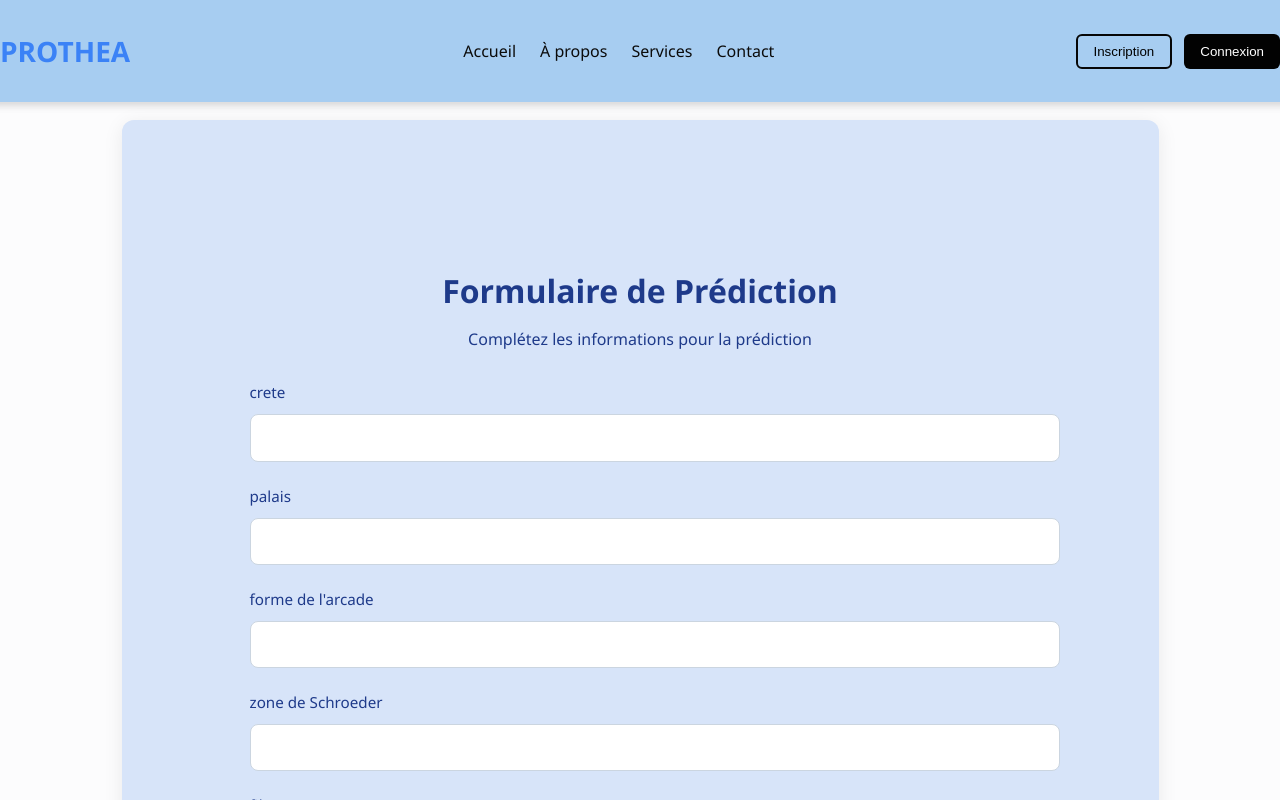
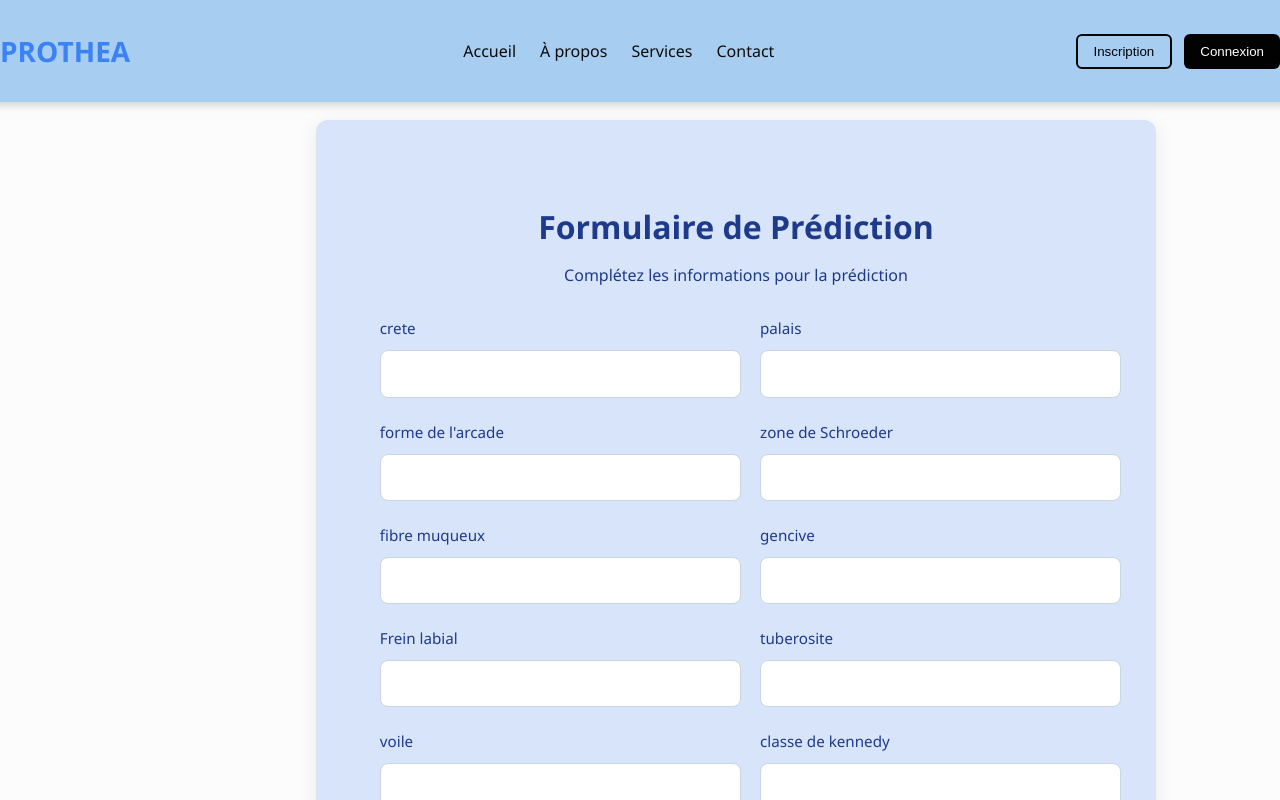
Before and after one commit to nour-laatiri/dentaire, a React (Create React App) app: page /FormDePrediction in a window 1280 px wide. Shown: the top 800 px of the page. Built offline with nearby package versions, Linux system fonts and the light colour scheme.

Commit message:
chnages have been made in the form

```diff
--- a/src/Pages/FormDePrediction/FormDePrediction.css
+++ b/src/Pages/FormDePrediction/FormDePrediction.css
@@ -9,7 +9,7 @@
   flex-direction: column;
 }
 
-  /* Header Styles (consistent with other pages) */
+/* Header Styles */
 .header {
   background-color: #a7cdf1;
   padding: 1.5rem;
@@ -31,8 +31,10 @@
 
 .form-page {
   background-color: rgb(215, 228, 249);
-    padding: 8rem;
-    width: 781px;
+  padding: 4rem;
+  width: 100%;
+  max-width: 900px;
+  margin: 0 auto;
   border-radius: 12px;
   box-shadow: 0 4px 20px rgba(0, 0, 0, 0.08);
 }
@@ -65,23 +67,23 @@
   margin-bottom: 1rem;
 }
 
-  .patient-info-summary p {
-    text-align: left;
-    margin-bottom: 0.5rem;
-    color: #1E3A8A;
-  }
-
 /* Form Layout */
-  .form {
+.prediction-form {
   display: flex;
   flex-direction: column;
-    gap: 2rem;
 }
 
 .form-group {
   display: flex;
-    gap: 2rem;
-    margin-bottom: 1.5rem;
+  flex-direction: column;
+  gap: 1.5rem;
+  margin-bottom: 2rem;
+}
+
+.feature-pair {
+  display: flex;
+  gap: 3rem;
+  width: 100%;
 }
 
 .feature-input {
@@ -89,7 +91,6 @@
   display: flex;
   flex-direction: column;
   min-width: 0;
-    margin-left: auto;/* Prevent flex item overflow */
 }
 
 .feature-input label {
@@ -164,10 +165,10 @@
   }
 
   .form-page {
-      padding: 1.5rem;
+    padding: 2rem;
   }
 
-    .form-group {
+  .feature-pair {
     flex-direction: column;
     gap: 1.5rem;
   }
--- a/src/Pages/FormDePrediction/FormDePrediction.js
+++ b/src/Pages/FormDePrediction/FormDePrediction.js
@@ -47,6 +47,21 @@ export default function PredictionFormPage() {
     }
   };
 
+  // Function to group form fields into pairs
+  const groupFieldsIntoPairs = () => {
+    const fields = Object.keys(formData);
+    const pairs = [];
+
+    for (let i = 0; i < fields.length; i += 2) {
+      const pair = fields.slice(i, i + 2);
+      pairs.push(pair);
+    }
+
+    return pairs;
+  };
+
+  const fieldPairs = groupFieldsIntoPairs();
+
   return (
     <div className="dental-page">
       <header className="header">
@@ -75,21 +90,24 @@ export default function PredictionFormPage() {
           )}
 
           <form onSubmit={handleSubmit} className="prediction-form">
-            {/* Form fields remain the same */}
-            {Object.keys(formData).map((key, index) => (
-              <div className="form-group" key={key}>
-                <div className="feature-input">
-                  <label>{key}</label>
+            <div className="form-group">
+              {fieldPairs.map((pair, index) => (
+                <div className="feature-pair" key={`pair-${index}`}>
+                  {pair.map((fieldName) => (
+                    <div className="feature-input" key={fieldName}>
+                      <label>{fieldName}</label>
                       <input
                         type="text"
-                    name={key}
-                    value={formData[key]}
+                        name={fieldName}
+                        value={formData[fieldName]}
                         onChange={handleChange}
                         className="input"
                       />
                     </div>
+                  ))}
                 </div>
               ))}
+            </div>
 
             <button type="submit" className="submit-btn">
               Exécuter la Prédiction {predictionType}
```
Lines whose indentation alone changed are shown as unchanged.
